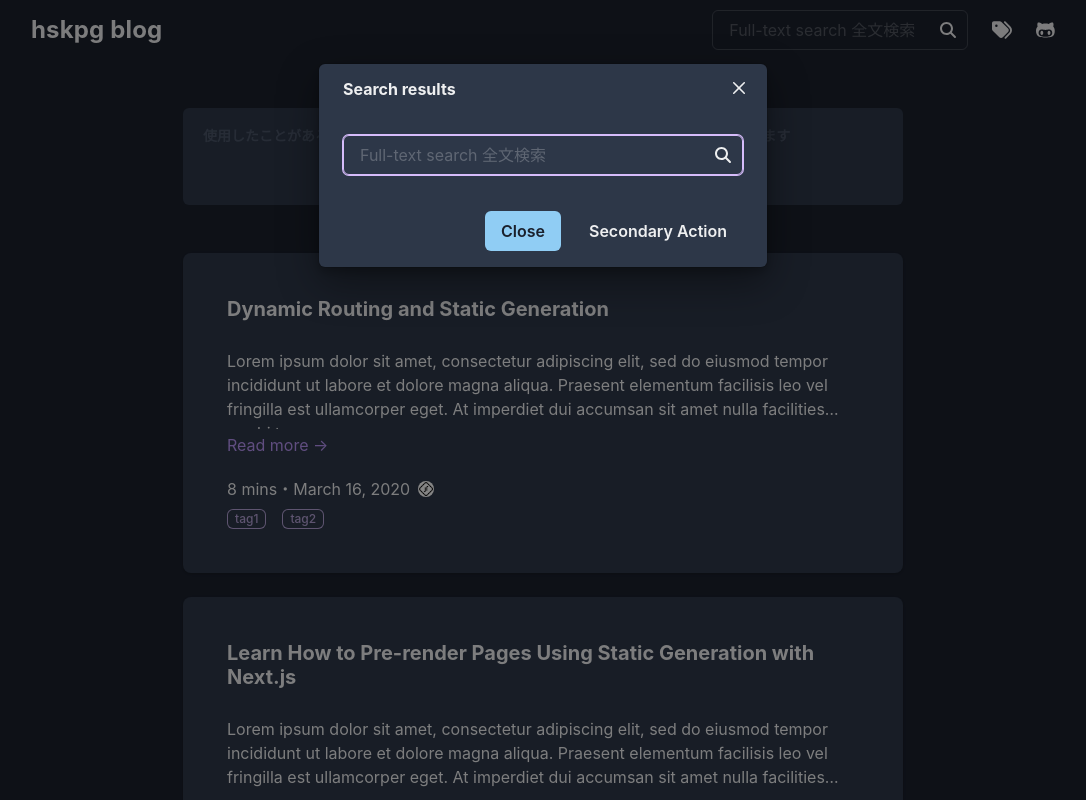
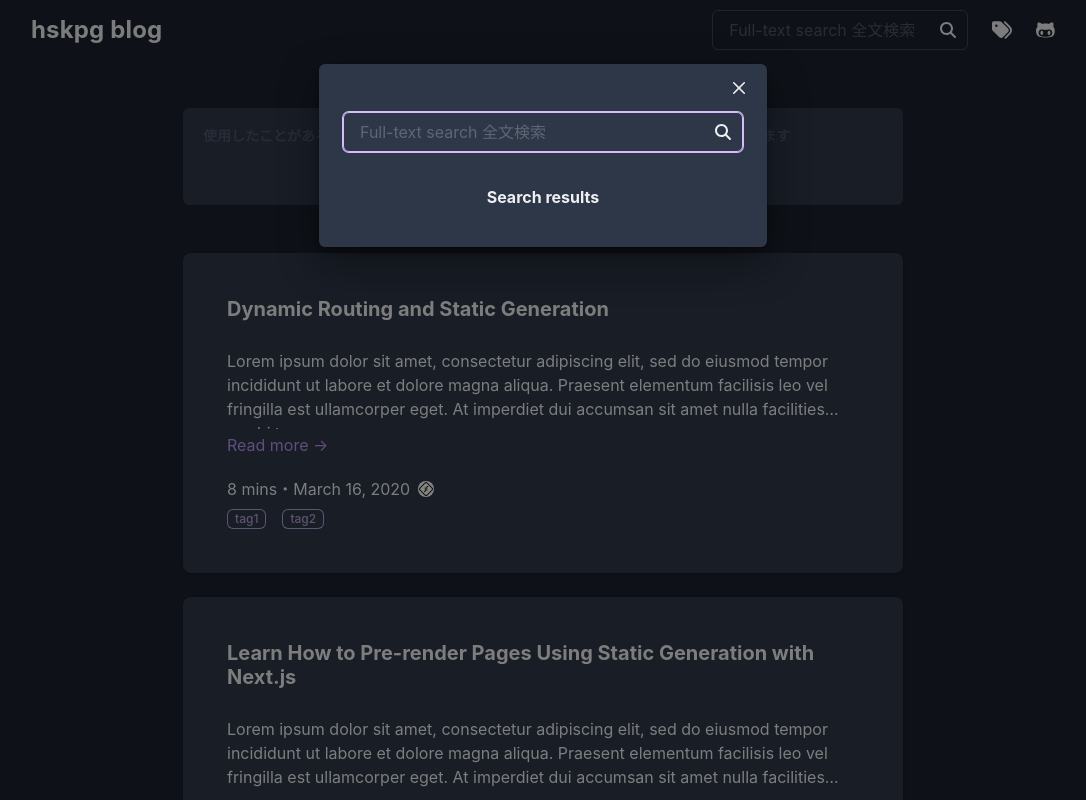
Before and after one commit to ShuntaH/next-ts-blog-template, a Next.js app: page / in a window 1280 px wide. Both pictures are taken after a click on the icon 1045 px from the left and 30 px from the top of the page. Shown: the top 800 px of the page, without its empty margins (97-1183 px from the left). Built offline with nearby package versions, Linux system fonts and the light colour scheme.

Commit message:
UPDATE: search modal design

```diff
--- a/src/components/search/search-modal.tsx
+++ b/src/components/search/search-modal.tsx
@@ -1,8 +1,6 @@
 import {
   Box,
   BoxProps,
-  Button,
-  Flex,
   Heading,
   Modal,
   ModalBody,
@@ -39,31 +37,23 @@ const SearchModal = ({
         returnFocusOnClose={false}
       >
         <ModalOverlay />
+
         <ModalContent>
           <ModalHeader>
-            <Flex>
-              <Heading as={'h3'} fontSize={"md"}>
-                Search results
-              </Heading>
-              <ModalCloseButton />
-            </Flex>
-
+            <SearchFormControl
+              formControlProps={{paddingY: 3, marginTop: 5}}
+              refOrFunc={modalRef}
+            />
+            <ModalCloseButton />
           </ModalHeader>
 
           <ModalBody>
-            <SearchFormControl
-              formControlProps={{paddingY: 3}}
-              refOrFunc={modalRef}
-            />
+              <Heading as={'h3'} fontSize={"md"} textAlign={"center"}>
+                Search results
+              </Heading>
           </ModalBody>
 
           <ModalFooter>
-            <Button colorScheme='blue' mr={3} onClick={onClose}>
-              Close
-            </Button>
-            <Button variant='ghost'>
-              Secondary Action
-            </Button>
           </ModalFooter>
         </ModalContent>
       </Modal>
```
